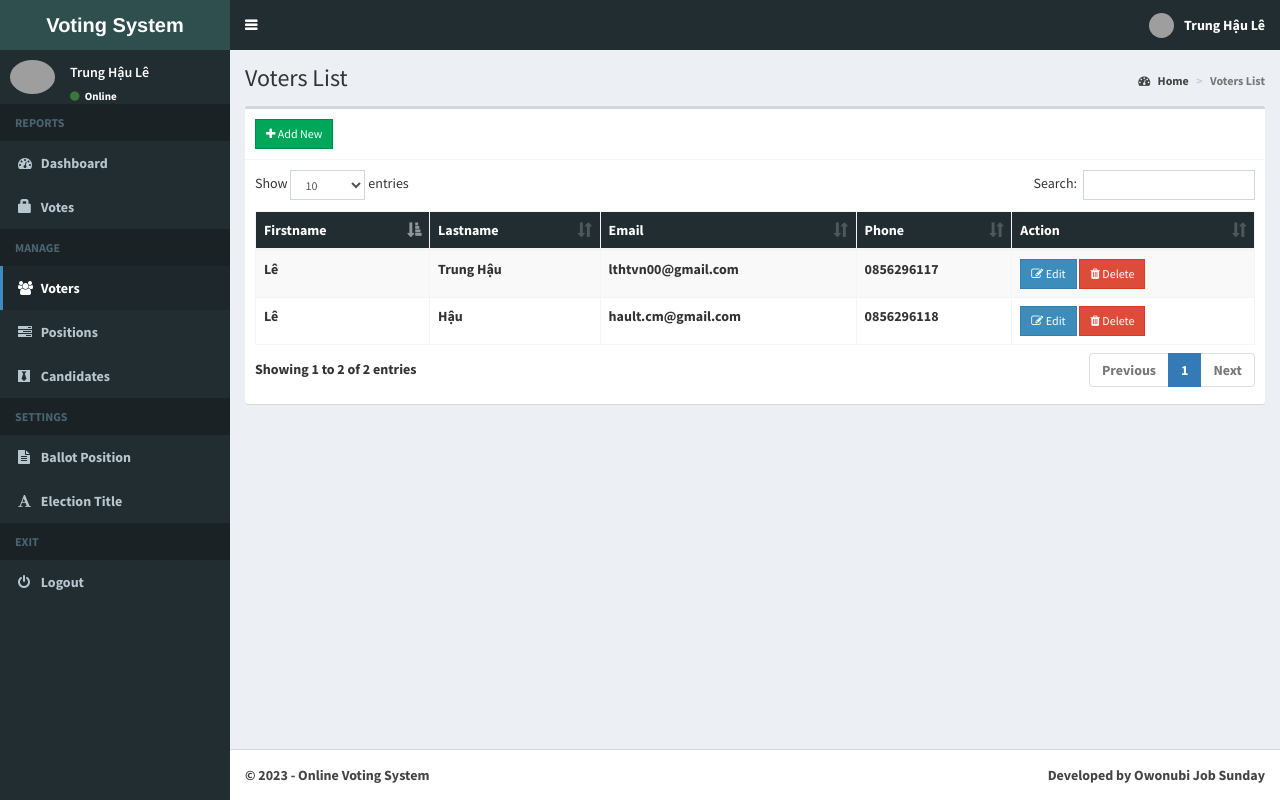
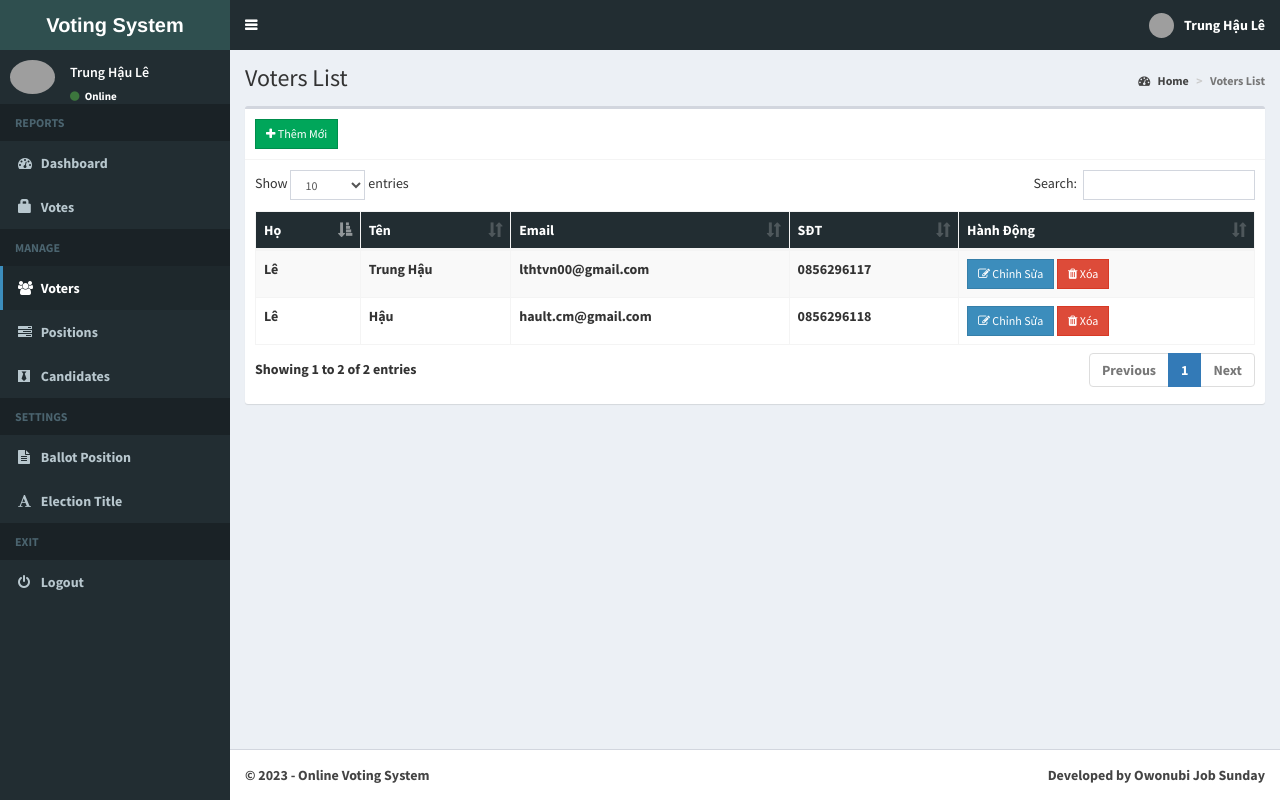
Before and after one commit to haulth/Web_BieuQuyet, a Django app: page /administrator/voters in a window 1280 px wide. Run offline with Django 3.2, Linux system fonts and the light colour scheme; a user stored in the database is signed in; data comes from the database, SQL or seed files in the repository; some libraries are stand-ins or nearby versions; grey boxes are pictures that could not be loaded.

Commit message:
Update voters.html

```diff
--- a/administrator/templates/admin/voters.html
+++ b/administrator/templates/admin/voters.html
@@ -6,16 +6,16 @@
 <div class="box">
 <div class="box-header with-border">
   <a href="#addnew" data-toggle="modal" class="btn btn-success btn-sm btn-flat"><i
-          class="fa fa-plus"></i> Add New</a>
+          class="fa fa-plus"></i> Thêm Mới</a>
 </div>
 <div class="box-body">
   <table id="example1" class="table table-bordered table-hover table-striped">
     <thead style="background-color: #222D32; color:white;">
-          <th>Firstname</th>
-          <th>Lastname</th>
+          <th>Họ</th>
+          <th>Tên</th>
           <th>Email</th>
-          <th>Phone</th>
-          <th>Action</th>
+          <th>SĐT</th>
+          <th>Hành Động</th>
       </thead>
       <tbody>
     {% for voter in voters %}
@@ -27,8 +27,8 @@
       <td>{{ voter.phone }}</td>
 
       <td>
-        <button class='btn btn-primary btn-sm edit btn-flat' data-id='{{ voter.id }}'><i class='fa fa-edit'></i> Edit</button>
-        <button class='btn btn-danger btn-sm delete btn-flat' data-id='{{ voter.id }}'><i class='fa fa-trash'></i> Delete</button>
+        <button class='btn btn-primary btn-sm edit btn-flat' data-id='{{ voter.id }}'><i class='fa fa-edit'></i> Chỉnh Sửa</button>
+        <button class='btn btn-danger btn-sm delete btn-flat' data-id='{{ voter.id }}'><i class='fa fa-trash'></i> Xóa</button>
       </td>
     </tr>
     {% endfor %}
@@ -50,7 +50,7 @@
           <div class="modal-header">
             <button type="button" class="close" data-dismiss="modal" aria-label="Close">
                 <span aria-hidden="true">&times;</span></button>
-            <h4 class="modal-title"><b>Add New Voter</b></h4>
+            <h4 class="modal-title"><b>Thêm Người Bỏ Phiếu</b></h4>
           </div>
           <div class="modal-body">
             <form class="form-horizontal" method="POST" action="{% url 'adminViewVoters' %}">
@@ -76,8 +76,8 @@
 
           </div>
           <div class="modal-footer">
-            <button type="button" class="btn btn-danger btn-flat pull-left" data-dismiss="modal"><i class="fa fa-close"></i> Close</button>
-            <button type="submit" class="btn btn-success btn-flat" name="add"><i class="fa fa-save"></i> Save</button>
+            <button type="button" class="btn btn-danger btn-flat pull-left" data-dismiss="modal"><i class="fa fa-close"></i> Đóng</button>
+            <button type="submit" class="btn btn-success btn-flat" name="add"><i class="fa fa-save"></i> Lưu</button>
           </div></form></div></div></div></div>
 
 <!-- Edit -->
@@ -87,21 +87,21 @@
           <div class="modal-header">
             <button type="button" class="close" data-dismiss="modal" aria-label="Close">
                 <span aria-hidden="true">&times;</span></button>
-            <h4 class="modal-title"><b>Edit Voter</b></h4>
+            <h4 class="modal-title"><b>Chỉnh Sửa</b></h4>
           </div>
           <div class="modal-body">
             <form class="form-horizontal" method="POST" action="{% url 'updateVoter' %}">
               {% csrf_token %}
               <input type="hidden" class="id" name="id">
               <div class="form-group">
-                  <label for="edit_firstname" class="col-sm-3 control-label">Firstname</label>
+                  <label for="edit_firstname" class="col-sm-3 control-label">Họ</label>
 
                   <div class="col-sm-9">
                     <input type="text" class="form-control" id="edit_firstname" name="first_name">
                   </div>
               </div>
               <div class="form-group">
-                  <label for="edit_lastname" class="col-sm-3 control-label">Lastname</label>
+                  <label for="edit_lastname" class="col-sm-3 control-label">Tên</label>
 
                   <div class="col-sm-9">
                     <input type="text" class="form-control" id="edit_lastname" name="last_name">
@@ -115,7 +115,7 @@
                 </div>
             </div>
             <div class="form-group">
-              <label for="edit_phone" class="col-sm-3 control-label">Phone</label>
+              <label for="edit_phone" class="col-sm-3 control-label">SĐT</label>
 
               <div class="col-sm-9">
                 <input type="text" class="form-control" id="edit_phone" name="phone">
@@ -125,8 +125,8 @@
 
           </div>
           <div class="modal-footer">
-            <button type="button" class="btn btn-danger btn-flat pull-left" data-dismiss="modal"><i class="fa fa-close"></i> Close</button>
-            <button type="submit" class="btn btn-success btn-flat" name="edit"><i class="fa fa-check-square-o"></i> Update</button>
+            <button type="button" class="btn btn-danger btn-flat pull-left" data-dismiss="modal"><i class="fa fa-close"></i> Đóng</button>
+            <button type="submit" class="btn btn-success btn-flat" name="edit"><i class="fa fa-check-square-o"></i> Cập Nhật</button>
             </form>
           </div>
       </div>
@@ -140,20 +140,20 @@
           <div class="modal-header">
             <button type="button" class="close" data-dismiss="modal" aria-label="Close">
                 <span aria-hidden="true">&times;</span></button>
-            <h4 class="modal-title"><b>Deleting...</b></h4>
+            <h4 class="modal-title"><b>Xóa...</b></h4>
           </div>
           <div class="modal-body">
             <form class="form-horizontal" method="POST" action="{% url 'deleteVoter' %}">
               <input type="hidden" class="id" name="id">
               {% csrf_token %}
               <div class="text-center">
-                  <p>DELETE VOTER</p>
+                  <p>Xóa Người Bỏ Phiếu</p>
                   <h2 class="bold fullname"></h2>
               </div>
           </div>
           <div class="modal-footer">
-            <button type="button" class="btn btn-default btn-flat pull-left" data-dismiss="modal"><i class="fa fa-close"></i> Close</button>
-            <button type="submit" class="btn btn-danger btn-flat" name="delete"><i class="fa fa-trash"></i> Delete</button>
+            <button type="button" class="btn btn-default btn-flat pull-left" data-dismiss="modal"><i class="fa fa-close"></i> Đóng</button>
+            <button type="submit" class="btn btn-danger btn-flat" name="delete"><i class="fa fa-trash"></i> Xóa</button>
             </form>
           </div>
       </div>
```
